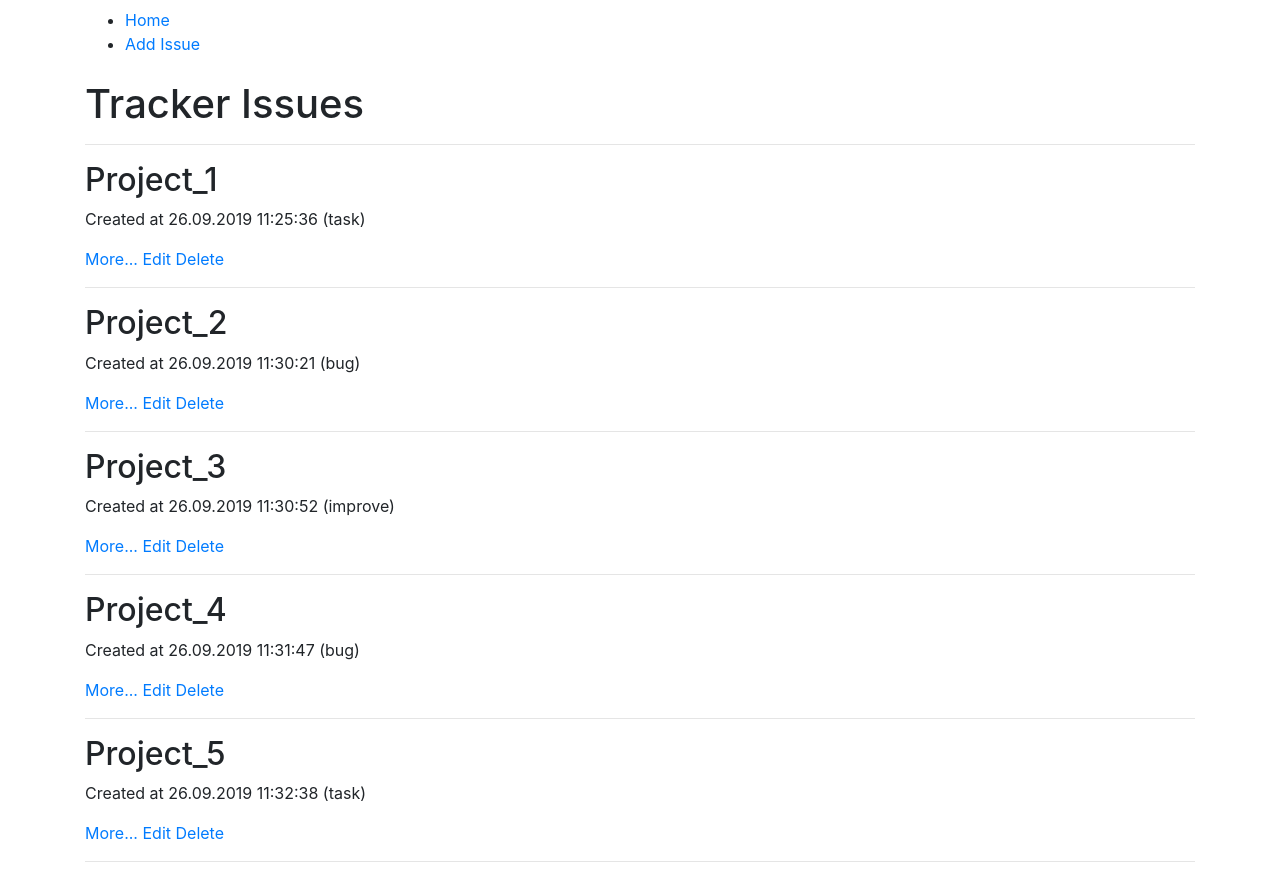
After one commit to emirnur/homework-49, a Django app: page / in a window 1280 px wide. The commit adds this page. Run offline with Django 3.2, Linux system fonts and the light colour scheme; data comes from the database, SQL or seed files in the repository; some libraries are stand-ins or nearby versions.

Commit message:
add homepage issuepage

```diff
--- a/source/main/urls.py
+++ b/source/main/urls.py
@@ -15,7 +15,10 @@ Including another URLconf
 """
 from django.contrib import admin
 from django.urls import path
+from webapp.views import IndexView, IssueView
 
 urlpatterns = [
     path('admin/', admin.site.urls),
+    path('', IndexView.as_view(), name='index'),
+    path('issue/<int:pk>/', IssueView.as_view(), name='issue_view'),
 ]
--- a/source/webapp/templates/base.html
+++ b/source/webapp/templates/base.html
@@ -12,14 +12,21 @@
     {% block styles %}{% endblock %}
 </head>
 <body>
+    <nav class="navbar">
+        <div class="container">
+            <ul class="menu">
+                <li><a href="{% url 'index' %}">Home</a></li>
                 {% block menu %}{% endblock %}
+            </ul>
+        </div>
+    </nav>
     <div class="container">
         {% block content %}{% endblock %}
     </div>
+
     <script src="https://code.jquery.com/jquery-3.3.1.slim.min.js" integrity="sha384-q8i/X+965DzO0rT7abK41JStQIAqVgRVzpbzo5smXKp4YfRvH+8abtTE1Pi6jizo" crossorigin="anonymous"></script>
     <script src="https://cdnjs.cloudflare.com/ajax/libs/popper.js/1.14.7/umd/popper.min.js" integrity="sha384-UO2eT0CpHqdSJQ6hJty5KVphtPhzWj9WO1clHTMGa3JDZwrnQq4sF86dIHNDz0W1" crossorigin="anonymous"></script>
     <script src="https://stackpath.bootstrapcdn.com/bootstrap/4.3.1/js/bootstrap.min.js" integrity="sha384-JjSmVgyd0p3pXB1rRibZUAYoIIy6OrQ6VrjIEaFf/nJGzIxFDsf4x0xIM+B07jRM" crossorigin="anonymous"></script>
-<script type="application/javascript" src="{% static "js/main.js" %}"></script>
-{% block scripts %}{% endblock %}
+
 </body>
 </html>
--- /dev/null
+++ b/source/webapp/templates/index.html
@@ -0,0 +1,22 @@
+{% extends 'base.html' %}
+
+{% block menu %}
+    <li><a href="">Add Issue</a></li>
+{% endblock %}
+
+{% block content %}
+    <h1>Tracker Issues</h1>
+    <hr/>
+    {% for issue in issues %}
+        <h2>{{ issue.summary }}</h2>
+        <p>Created at {{ issue.created_at|date:'d.m.Y H:i:s' }}
+            ({{ issue.type|default_if_none:'Без типа' }})
+        </p>
+        <p>
+            <a href="{% url 'issue_view' issue.pk %}">More...</a>
+            <a href="">Edit</a>
+            <a href="">Delete</a>
+        </p>
+        <hr/>
+    {% endfor %}
+{% endblock %}
--- a/source/webapp/views.py
+++ b/source/webapp/views.py
@@ -1,3 +1,74 @@
-from django.shortcuts import render
+from django.shortcuts import render, get_object_or_404, redirect
+from webapp.models import TrackerIssue
+from django.views import View
+from django.views.generic import TemplateView
 
-# Create your views here.
+
+class IndexView(TemplateView):
+    template_name = 'index.html'
+
+    def get_context_data(self, **kwargs):
+        context = super().get_context_data(**kwargs)
+        context['issues'] = TrackerIssue.objects.all()
+        return context
+
+
+class IssueView(TemplateView):
+    template_name = 'issue.html'
+
+    def get_context_data(self, **kwargs):
+        pk = kwargs.get('pk')
+        context = super().get_context_data(**kwargs)
+        context['issue'] = get_object_or_404(TrackerIssue, pk=pk)
+        return context
+
+#
+# class ArticleCreateView(View):
+#     def get(self, request, *args, **kwargs):
+#         form = ArticleForm()
+#         return render(request, 'create.html', context={'form': form})
+#
+#     def post(self, request, *args, **kwargs):
+#         form = ArticleForm(data=request.POST)
+#         if form.is_valid():
+#             article = Article.objects.create(
+#                 title=form.cleaned_data['title'],
+#                 author=form.cleaned_data['author'],
+#                 text=form.cleaned_data['text'],
+#                 category=form.cleaned_data['category']
+#             )
+#             return redirect('article_view', pk=article.pk)
+#         else:
+#             return render(request, 'create.html', context={'form': form})
+#
+#
+# def article_update_view(request, pk):
+#     article = get_object_or_404(Article, pk=pk)
+#     if request.method == 'GET':
+#         form = ArticleForm(data={
+#             'title': article.title,
+#             'author': article.author,
+#             'text': article.text,
+#             'category': article.category_id
+#         })
+#         return render(request, 'update.html', context={'form': form, 'article': article})
+#     elif request.method == 'POST':
+#         form = ArticleForm(data=request.POST)
+#         if form.is_valid():
+#             article.title = form.cleaned_data['title']
+#             article.author = form.cleaned_data['author']
+#             article.text = form.cleaned_data['text']
+#             article.category = form.cleaned_data['category']
+#             article.save()
+#             return redirect('article_view', pk=article.pk)
+#         else:
+#             return render(request, 'update.html', context={'form': form, 'article': article})
+#
+#
+# def article_delete_view(request, pk):
+#     article = get_object_or_404(Article, pk=pk)
+#     if request.method == 'GET':
+#         return render(request, 'delete.html', context={'article': article})
+#     elif request.method == 'POST':
+#         article.delete()
+#         return redirect('index')
```
Also changed, not shown: source/webapp/templates/issue.html (added, +18 -0 lines). Lines whose indentation alone changed are shown as unchanged.
